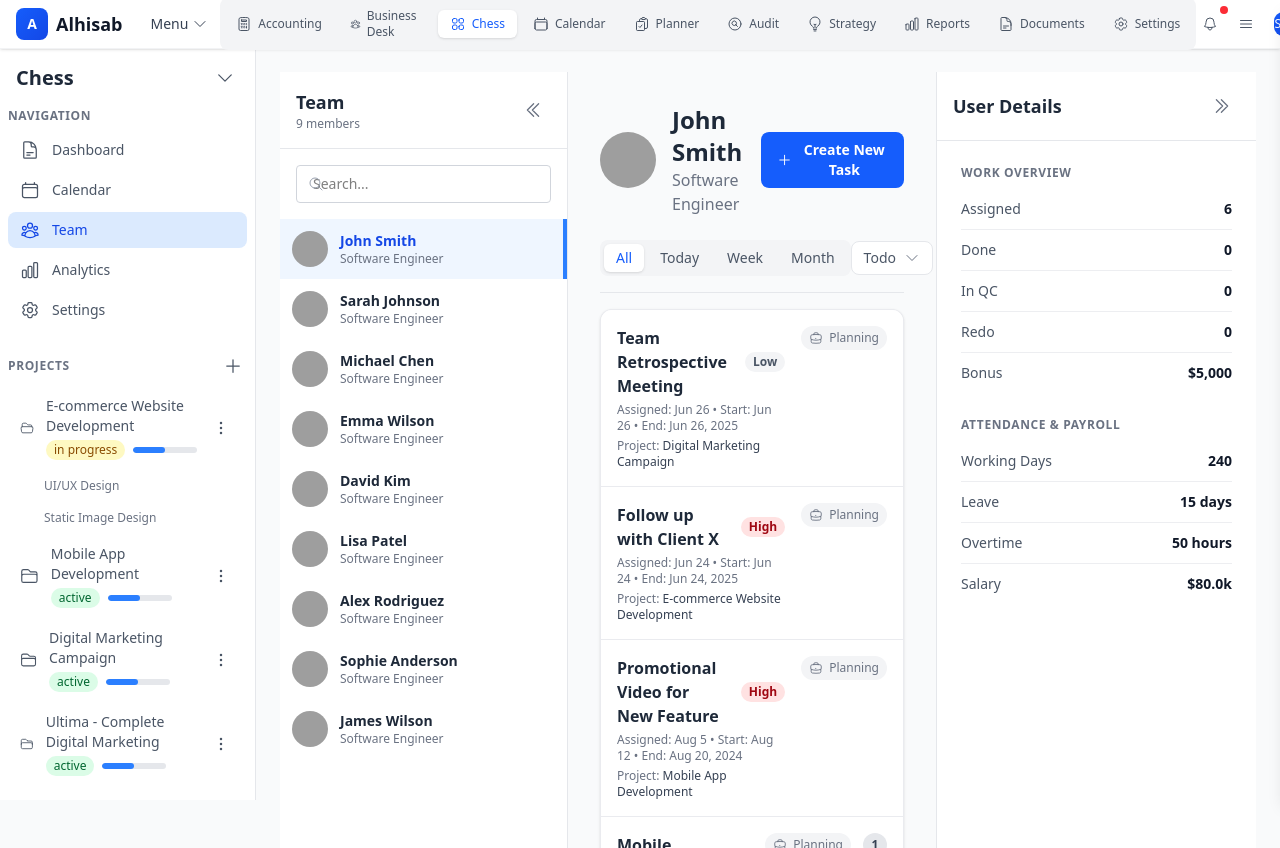
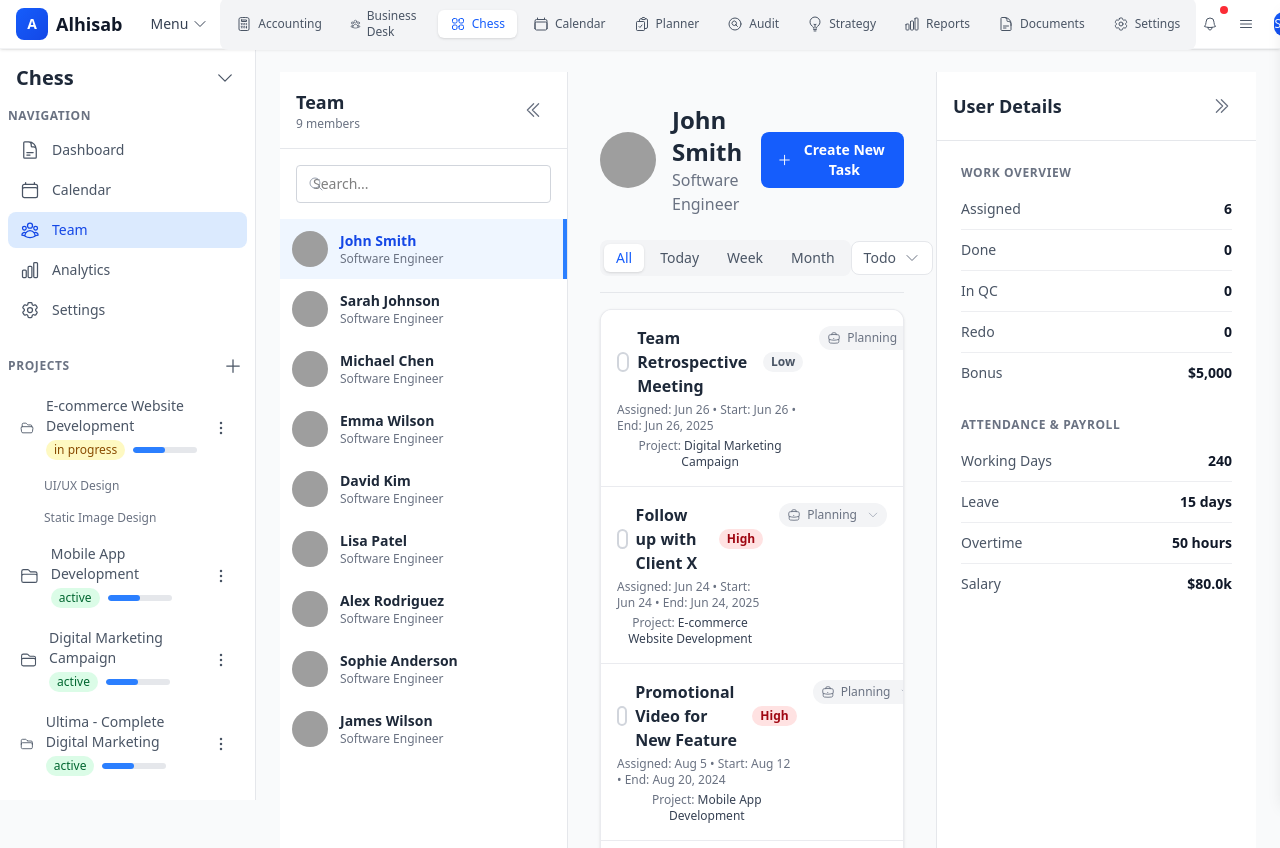
Before and after one commit to einfoengine/alhisab, a Next.js app in the folder frontend/: page /chess/team in a window 1280 px wide. Built offline with nearby package versions, Linux system fonts and the light colour scheme; grey boxes are pictures that could not be loaded.

Commit message:
User task list and task details changed a bit

```diff
--- a/frontend/src/components/TaskDetailsModal.tsx
+++ b/frontend/src/components/TaskDetailsModal.tsx
@@ -1,6 +1,7 @@
 'use client';
 
-import React from 'react';
+import React, { useState } from 'react';
+import Link from 'next/link';
 import { XMarkIcon, CalendarIcon, FlagIcon, LinkIcon, BriefcaseIcon, CheckCircleIcon } from '@heroicons/react/24/outline';
 import { format } from 'date-fns';
 
@@ -45,7 +46,18 @@ interface TaskDetailsModalProps {
   onClose: () => void;
 }
 
+const statusOptions = [
+  { value: 'planning', label: 'Planning' },
+  { value: 'doing', label: 'In Progress' },
+  { value: 'qc', label: 'Quality Check' },
+  { value: 'redo', label: 'Redo' },
+  { value: 'done', label: 'Done' },
+  { value: 'delivered', label: 'Delivered' },
+  { value: 'archived', label: 'Archived' },
+];
+
 const TaskDetailsModal: React.FC<TaskDetailsModalProps> = ({ task, project, motherTask, assignees, onClose }) => {
+  const [status, setStatus] = useState(task?.status || 'planning');
   if (!task) return null;
 
   return (
@@ -72,14 +84,28 @@ const TaskDetailsModal: React.FC<TaskDetailsModalProps> = ({ task, project, moth
                             <BriefcaseIcon className="w-6 h-6 text-gray-400 mt-0.5"/>
                             <div>
                                 <p className="font-semibold text-gray-700">Project</p>
-                                <p className="text-sm text-gray-500">{project?.name || 'N/A'}</p>
+                                {project ? (
+                                  <Link href={`/business-desk/projects/${project.id}`} className="text-blue-600 hover:underline">
+                                    {project.name}
+                                  </Link>
+                                ) : (
+                                  <span className="text-gray-500">N/A</span>
+                                )}
                             </div>
                         </div>
                         <div className="flex items-start gap-3">
                             <FlagIcon className="w-6 h-6 text-gray-400 mt-0.5"/>
                             <div>
                                 <p className="font-semibold text-gray-700">Status</p>
-                                <p className="text-sm text-gray-500 capitalize">{task.status.replace('_', ' ')}</p>
+                                <select
+                                  className="text-sm text-gray-700 border border-gray-200 rounded-md px-2 py-1 mt-1 focus:outline-none focus:ring-2 focus:ring-blue-400"
+                                  value={status}
+                                  onChange={e => setStatus(e.target.value as Task['status'])}
+                                >
+                                  {statusOptions.map(opt => (
+                                    <option key={opt.value} value={opt.value}>{opt.label}</option>
+                                  ))}
+                                </select>
                             </div>
                         </div>
                         <div className="flex items-start gap-3">
@@ -106,6 +132,13 @@ const TaskDetailsModal: React.FC<TaskDetailsModalProps> = ({ task, project, moth
                                     {format(new Date(task.start_date), 'MMM d, yyyy')} - {format(new Date(task.end_date), 'MMM d, yyyy')}
                                 </p>
                                 <p className="text-xs text-gray-400">Assigned: {format(new Date(task.created_at), 'MMM d, yyyy')}</p>
+                            </div>
+                        </div>
+                        <div className="flex items-start gap-3 col-span-2 sm:col-span-3">
+                            <CalendarIcon className="w-6 h-6 text-gray-400 mt-0.5"/>
+                            <div>
+                                <p className="font-semibold text-gray-700">Assigned Date</p>
+                                <p className="text-sm text-gray-500">{format(new Date(task.created_at), 'MMM d, yyyy')}</p>
                             </div>
                         </div>
                     </div>
--- a/frontend/src/components/elements/UserTaskList.tsx
+++ b/frontend/src/components/elements/UserTaskList.tsx
@@ -1,9 +1,12 @@
 'use client';
 
 import React, { useState, useMemo, useRef, useEffect } from 'react';
-import { format, startOfWeek, endOfWeek, startOfMonth, endOfMonth, isWithinInterval, addMonths, addDays, getWeek, getYear, setWeek, setYear, isToday } from 'date-fns';
-import { BriefcaseIcon, CheckCircleIcon, ClockIcon, ExclamationTriangleIcon, ChevronDownIcon, ChevronLeftIcon, ChevronRightIcon } from '@heroicons/react/24/outline';
-import { FireIcon } from '@heroicons/react/24/solid';
+import { format, startOfWeek, endOfWeek, startOfMonth, endOfMonth, getYear, setYear, isToday } from 'date-fns';
+import { isWithinInterval } from 'date-fns/isWithinInterval';
+import { getWeek } from 'date-fns/getWeek';
+import { setWeek } from 'date-fns/setWeek';
+import { BriefcaseIcon, CheckCircleIcon, ClockIcon, ExclamationTriangleIcon, ChevronDownIcon } from '@heroicons/react/24/outline';
+import { CheckIcon } from '@heroicons/react/24/solid';
 import ProjectDetailsModal from '../ProjectDetailsModal';
 import TaskDetailsModal from '../TaskDetailsModal';
 
@@ -24,6 +27,18 @@ type RawTask = {
 type Project = {
     id: string;
     name: string;
+    description: string;
+    client_id: string;
+    start_date: string;
+    end_date: string;
+    status: string;
+    project_value?: number;
+    key_deliverables?: string[];
+    project_master?: string;
+    project_type?: string;
+    services?: Array<{ id: string; discount: number }>;
+    agreement_number?: string;
+    milestones?: Array<{ name: string; release_amount: number }>;
 };
 
 type User = {
@@ -55,25 +70,6 @@ const statusConfig: Record<Task['status'], { name: string; color: string; icon:
   done: { name: 'Done', color: 'text-green-500', icon: CheckCircleIcon },
   delivered: { name: 'Delivered', color: 'text-teal-500', icon: CheckCircleIcon },
   archived: { name: 'Archived', color: 'text-gray-700', icon: BriefcaseIcon },
-};
-
-const TaskStatus = ({ status }: { status: Task['status'] }) => {
-  const config = statusConfig[status];
-  if (!config) {
-    return (
-      <span className="inline-flex items-center gap-1.5 rounded-full px-2 py-1 text-xs font-medium bg-gray-100 text-gray-800">
-        <BriefcaseIcon className="w-3.5 h-3.5" />
-        Missing Status
-      </span>
-    );
-  }
-  const { name, color, icon: Icon } = config;
-  return (
-    <span className={`inline-flex items-center gap-1.5 rounded-full px-2 py-1 text-xs font-medium ${color.replace('text-', 'bg-').replace('500', '100')} ${color}`}>
-      <Icon className="w-3.5 h-3.5" />
-      {name}
-    </span>
-  );
 };
 
 const StatusFilterDropdown = ({ value, onChange }: { value: string; onChange: (value: string) => void; }) => {
@@ -294,9 +290,53 @@ interface UserTaskListProps {
   tasks: Task[];
   allTasks: RawTask[];
   projects: Project[];
-  clients: Client[];
+  clients: any[];
   users: User[];
 }
+
+const TaskStatusDropdown = ({ status, onChange }: { status: Task['status']; onChange: (newStatus: Task['status']) => void }) => {
+  const [open, setOpen] = useState(false);
+  const ref = useRef<HTMLDivElement>(null);
+  useEffect(() => {
+    const handleClick = (e: MouseEvent) => {
+      if (ref.current && !ref.current.contains(e.target as Node)) setOpen(false);
+    };
+    if (open) document.addEventListener('mousedown', handleClick);
+    return () => document.removeEventListener('mousedown', handleClick);
+  }, [open]);
+  const statusOptions = Object.entries(statusConfig) as [Task['status'], typeof statusConfig[Task['status']]][];
+  const { name, color, icon: Icon } = statusConfig[status];
+  return (
+    <div ref={ref} className="relative">
+      <button
+        className={`inline-flex items-center gap-1.5 rounded-full px-2 py-1 text-xs font-medium ${color.replace('text-', 'bg-').replace('500', '100')} ${color} focus:outline-none`}
+        onClick={() => setOpen(o => !o)}
+        type="button"
+        aria-haspopup="listbox"
+        aria-expanded={open}
+      >
+        <Icon className="w-3.5 h-3.5" />
+        {name}
+        <ChevronDownIcon className="w-3 h-3 ml-1 text-gray-400" />
+      </button>
+      {open && (
+        <div className="absolute right-0 mt-2 w-44 bg-white rounded-md shadow-lg z-20 border border-gray-200 py-1">
+          {statusOptions.map(([key, opt]) => (
+            <button
+              key={key}
+              onClick={() => { onChange(key); setOpen(false); }}
+              className={`w-full flex items-center gap-2 px-3 py-2 text-xs font-medium text-left rounded hover:bg-gray-100 ${key === status ? 'bg-gray-100' : ''}`}
+              type="button"
+            >
+              <opt.icon className={`w-3.5 h-3.5 ${opt.color}`} />
+              {opt.name}
+            </button>
+          ))}
+        </div>
+      )}
+    </div>
+  );
+};
 
 const UserTaskList: React.FC<UserTaskListProps> = ({ tasks, allTasks, projects, clients, users }) => {
   const [statusFilter, setStatusFilter] = useState('todo');
@@ -304,6 +344,8 @@ const UserTaskList: React.FC<UserTaskListProps> = ({ tasks, allTasks, projects,
   const [currentDate, setCurrentDate] = useState(new Date());
   const [selectedProject, setSelectedProject] = useState<Project | null>(null);
   const [selectedTask, setSelectedTask] = useState<Task | null>(null);
+  const [taskStatusMap, setTaskStatusMap] = useState<Record<string, Task['status']>>({});
+  const [taskPrevStatusMap, setTaskPrevStatusMap] = useState<Record<string, Task['status']>>({});
 
   useEffect(() => {
     if (tasks.length > 0) {
@@ -311,6 +353,14 @@ const UserTaskList: React.FC<UserTaskListProps> = ({ tasks, allTasks, projects,
     } else {
       setCurrentDate(new Date());
     }
+  }, [tasks]);
+
+  useEffect(() => {
+    setTaskStatusMap(tasks.reduce((acc, t) => {
+      acc[t.id] = t.status;
+      return acc;
+    }, {} as Record<string, Task['status']>));
+    setTaskPrevStatusMap({}); // clear previous status map on new tasks
   }, [tasks]);
 
   const selectedProjectClient = useMemo(() => {
@@ -363,16 +413,13 @@ const UserTaskList: React.FC<UserTaskListProps> = ({ tasks, allTasks, projects,
 
   const TaskItem = ({ task }: { task: Task }) => {
     const [subtasksOpen, setSubtasksOpen] = useState(false);
-
     const motherTask = useMemo(() => {
         if (!task.mother_task) return null;
         return allTasks.find(t => t.id === task.mother_task);
     }, [task.mother_task]);
-
     const project = useMemo(() => {
         return projects.find(p => p.id === task.project_id);
     }, [task.project_id]);
-
     const subtasks = useMemo(() => {
         return allTasks
             .filter(t => t.mother_task === task.id)
@@ -381,25 +428,38 @@ const UserTaskList: React.FC<UserTaskListProps> = ({ tasks, allTasks, projects,
                 status: mapTaskStatus(subtask.status)
             } as Task));
     }, [task.id]);
-
+    const isDone = (taskStatusMap[task.id] || task.status) === 'done';
+    const handleCheck = () => {
+      if (!isDone) {
+        setTaskPrevStatusMap(prev => ({ ...prev, [task.id]: taskStatusMap[task.id] || task.status }));
+        setTaskStatusMap(prev => ({ ...prev, [task.id]: 'done' }));
+      } else {
+        setTaskStatusMap(prev => ({ ...prev, [task.id]: taskPrevStatusMap[task.id] || 'planning' }));
+      }
+    };
     return (
         <div className="bg-white border-b border-gray-200/80">
             <div className="p-4 flex flex-col md:flex-row gap-4 items-start justify-between">
                 <div className="flex-grow">
-                    <div className="flex items-center gap-3 mb-1">
-                        <button onClick={() => setSelectedTask(task)} className="font-semibold text-gray-800 hover:text-blue-600 text-left">
-                            {task.title}
+                    <div className="flex items-center gap-2 mb-1">
+                        <button
+                            onClick={handleCheck}
+                            className={`w-5 h-5 flex items-center justify-center rounded-full border-2 ${isDone ? 'bg-green-500 border-green-500' : 'border-gray-300 bg-white hover:bg-green-100'} transition-colors focus:outline-none`}
+                            aria-label={isDone ? 'Revert to previous status' : 'Mark as done'}
+                        >
+                            {isDone ? <CheckIcon className="w-3 h-3 text-white" /> : null}
                         </button>
+                        <button onClick={() => setSelectedTask(task)} className={`font-semibold text-gray-800 hover:text-blue-600 text-left ${isDone ? 'line-through' : ''}`}>{task.title}</button>
                         <PriorityTag priority={task.priority} />
                     </div>
-
                     <p className="text-xs text-gray-500">
                         {`Assigned: ${format(new Date(task.created_at), 'MMM d')} • Start: ${format(new Date(task.start_date), 'MMM d')} • End: ${format(new Date(task.end_date), 'MMM d, yyyy')}`}
                     </p>
-
-                    <div className="text-xs text-gray-500 mt-1 flex items-center gap-2">
+                    <div className="text-xs text-gray-500 mt-1 flex items-center gap-2 flex-wrap">
                         {project && (
-                            <p>Project: <span className="font-medium text-gray-700">{project.name}</span></p>
+                            <button onClick={() => setSelectedProject(project)} className="hover:underline">
+                                <p>Project: <span className="font-medium text-gray-700">{project.name}</span></p>
+                            </button>
                         )}
                         {motherTask && project && <span className="text-gray-300">|</span>}
                         {motherTask && (
@@ -407,9 +467,11 @@ const UserTaskList: React.FC<UserTaskListProps> = ({ tasks, allTasks, projects,
                         )}
                     </div>
                 </div>
-
                 <div className="flex items-center justify-start md:justify-end gap-3 flex-shrink-0">
-                    <TaskStatus status={task.status} />
+                    <TaskStatusDropdown
+                      status={taskStatusMap[task.id] || task.status}
+                      onChange={newStatus => setTaskStatusMap(prev => ({ ...prev, [task.id]: newStatus }))}
+                    />
                     {subtasks.length > 0 && (
                         <button
                             onClick={() => setSubtasksOpen(!subtasksOpen)}
@@ -428,7 +490,10 @@ const UserTaskList: React.FC<UserTaskListProps> = ({ tasks, allTasks, projects,
                             {subtasks.map((subtask: Task) => (
                                 <div key={subtask.id} className="py-2 flex justify-between items-center">
                                     <p className="text-sm text-gray-700">{subtask.title}</p>
-                                    <TaskStatus status={subtask.status} />
+                                    <TaskStatusDropdown
+                                      status={subtask.status}
+                                      onChange={newStatus => setTaskStatusMap(prev => ({ ...prev, [subtask.id]: newStatus }))}
+                                    />
                                 </div>
                             ))}
                         </div>
```
